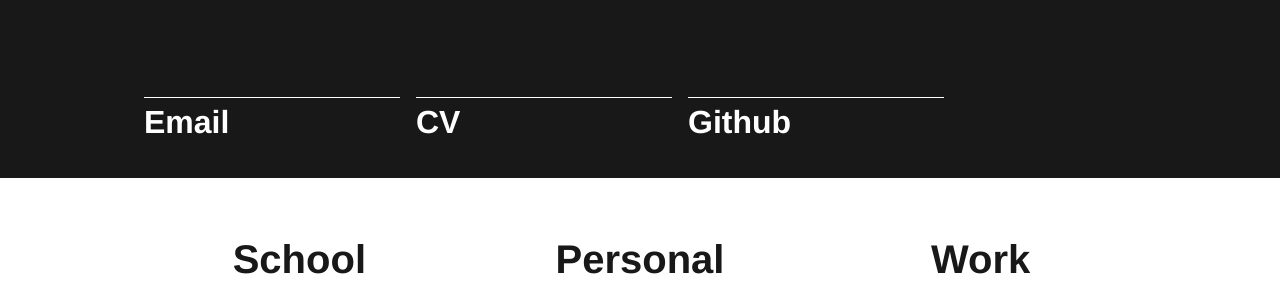
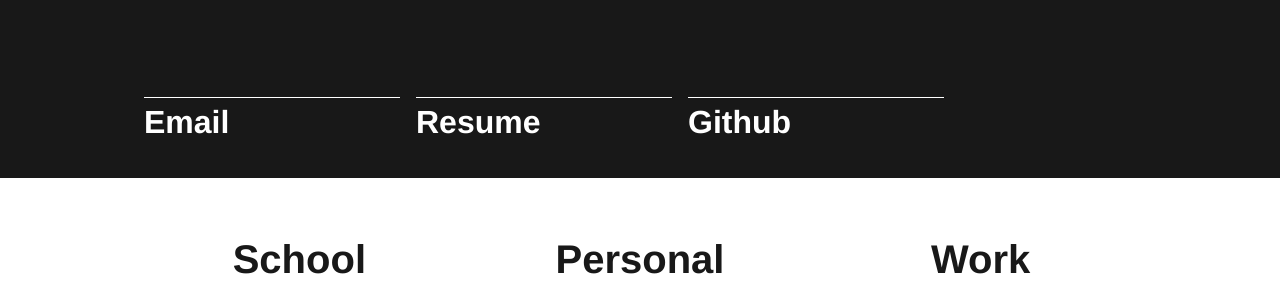
Before and after one commit to PalaceDCXVI/PalaceDCXVI.github.io, a Jekyll site: the page built from index.html, in a window 1280 px wide. Shown: the part 225-525 px from the top of the page. Built offline with Jekyll 4.4.1, drawn with Linux system fonts in a browser that asks for light colours.

Commit message:
Update Resume

```diff
--- a/_includes/header.html
+++ b/_includes/header.html
@@ -8,8 +8,8 @@
     <ul class="list-reset mt-lg-1 mb-2 mb-lg-1">
 
        <li class="inline-block">
-          <a class="align-middle link-primary mr-2 mr-lg-0 ml-lg-2" href="/assets/CV_ClaireCulver.pdf">
-            CV
+          <a class="align-middle link-primary mr-2 mr-lg-0 ml-lg-2" href="/assets/Resume_ClaireCulver.pdf">
+            Resume
           </a>
 
           <a class="align-middle link-primary mr-2 mr-lg-0 ml-lg-2" href="mailto:{{site.email}}">
--- a/_layouts/home.html
+++ b/_layouts/home.html
@@ -21,8 +21,8 @@
             </div>
 
             <div class="col-3 sm-width-full left border-top-thin mt-3 mt-lg-0 ml-lg-2">
-              <a class="h2 align-middle link-primary header-link mr-2" href="/assets/CV_ClaireCulver.pdf">
-                CV
+              <a class="h2 align-middle link-primary header-link mr-2" href="/assets/Resume_ClaireCulver.pdf">
+                Resume
               </a>
             </div>
 
```
Also changed, not shown: 2 other files.
